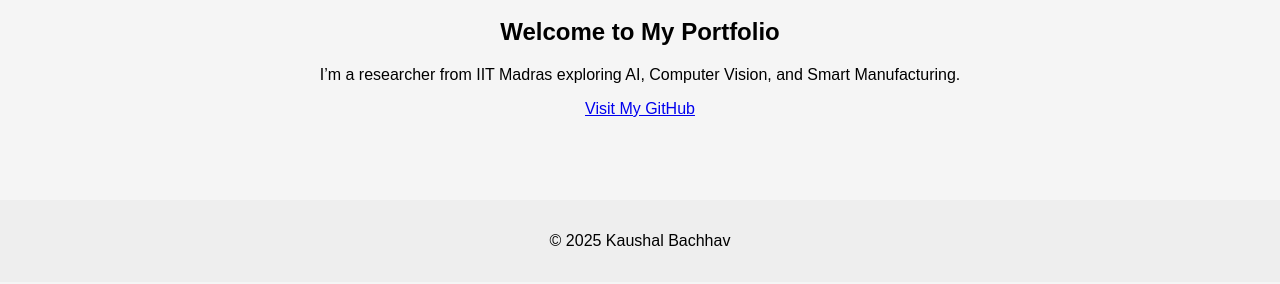
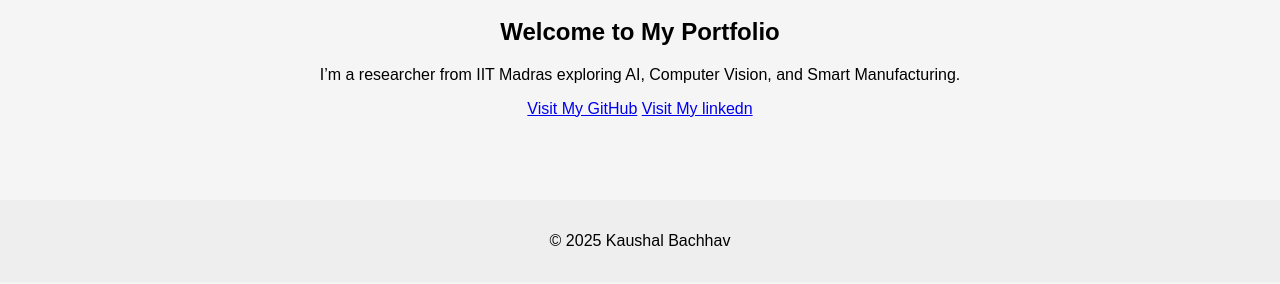
Before and after one commit to kaushalBachhav/kaushalbachhav.github.io, a plain HTML site: page index.html in a window 1280 px wide. Shown: the part 202-486 px from the top of the page. Drawn offline with Linux system fonts and the light colour scheme.

Commit message:
Update index.html

```diff
--- a/index.html
+++ b/index.html
@@ -24,6 +24,7 @@
       <h2>Welcome to My Portfolio</h2>
       <p>I’m a researcher from IIT Madras exploring AI, Computer Vision, and Smart Manufacturing.</p>
       <a href="https://github.com/kaushalbachhav" target="_blank">Visit My GitHub</a>
+      <a href="linkedin.com/in/kaushal-bachhav-608793164" target="_blank">Visit My linkedn</a>
     </section>
   </main>
 
```
